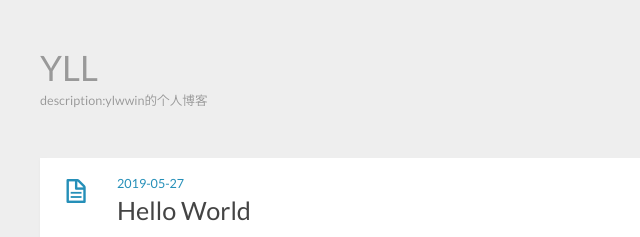
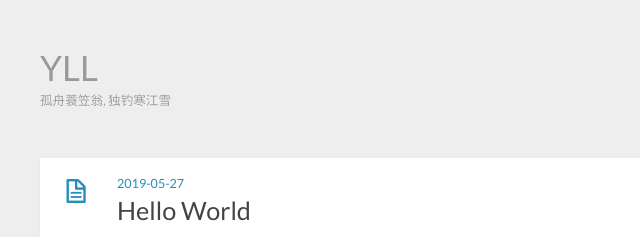
Before and after one commit to ylwwin/ylwwin.github.io, a plain HTML site: page 2019/05/27/hello-world/index.html in a window 1280 px wide. Shown: the top 237 px of the page, 0-640 px from the left. Drawn offline with nearby package versions, Linux system fonts and the light colour scheme.

Commit message:
Site updated: 2019-05-28 10:10:45

```diff
--- a/2019/05/27/hello-world/index.html
+++ b/2019/05/27/hello-world/index.html
@@ -30,7 +30,7 @@
 <body>
   <header id="header" class="inner"><div class="alignleft">
   <h1><a href="/">YLL</a></h1>
-  <h2><a href="/">description:ylwwin的个人博客</a></h2>
+  <h2><a href="/">孤舟蓑笠翁, 独钓寒江雪</a></h2>
 </div>
 <nav id="main-nav" class="alignright">
   <ul>
```
Also changed, not shown: archives/2019/05/index.html (+1 -1 lines), archives/2019/index.html (+1 -1 lines), archives/index.html (+1 -1 lines), index.html (+1 -1 lines).
